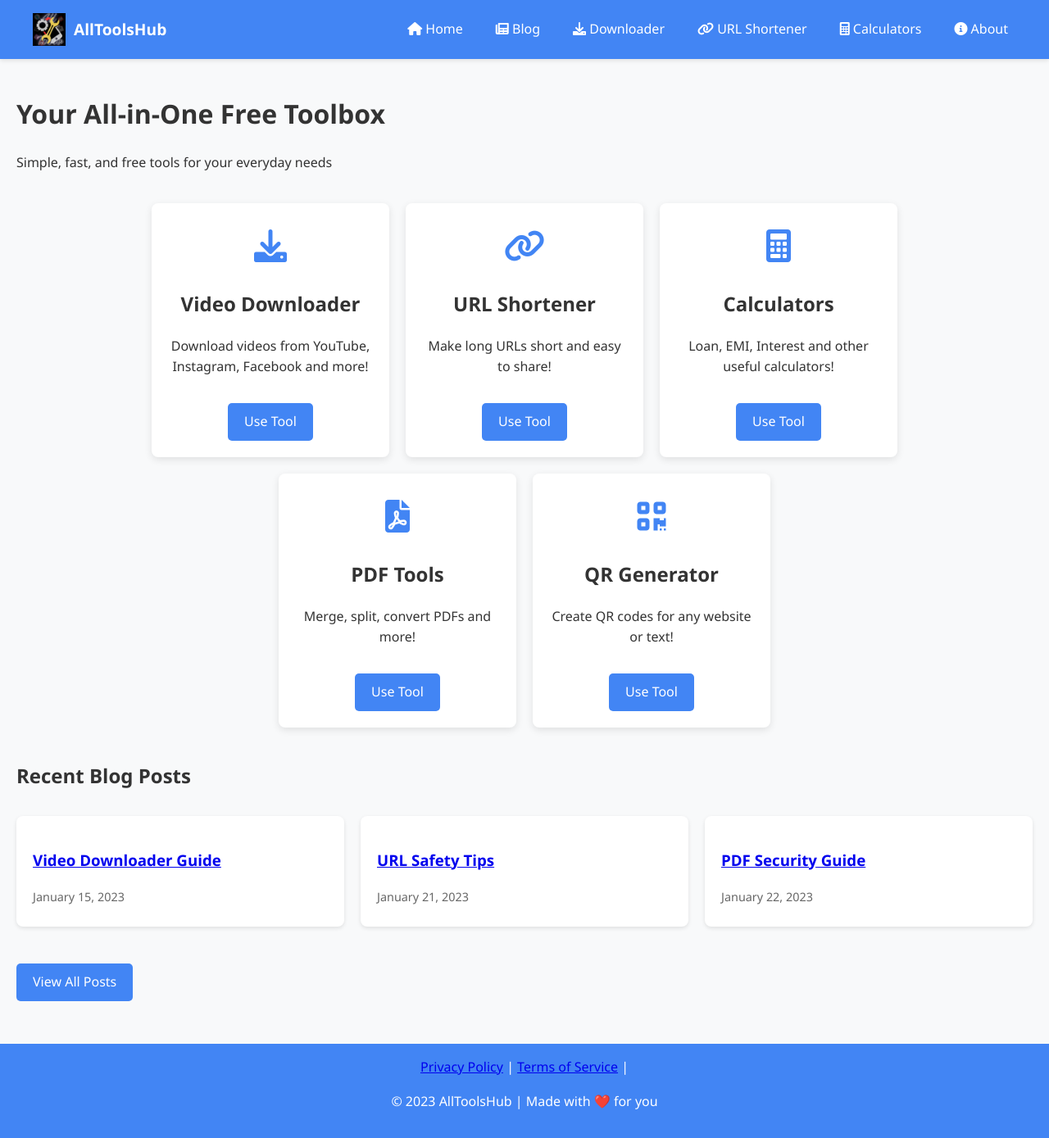
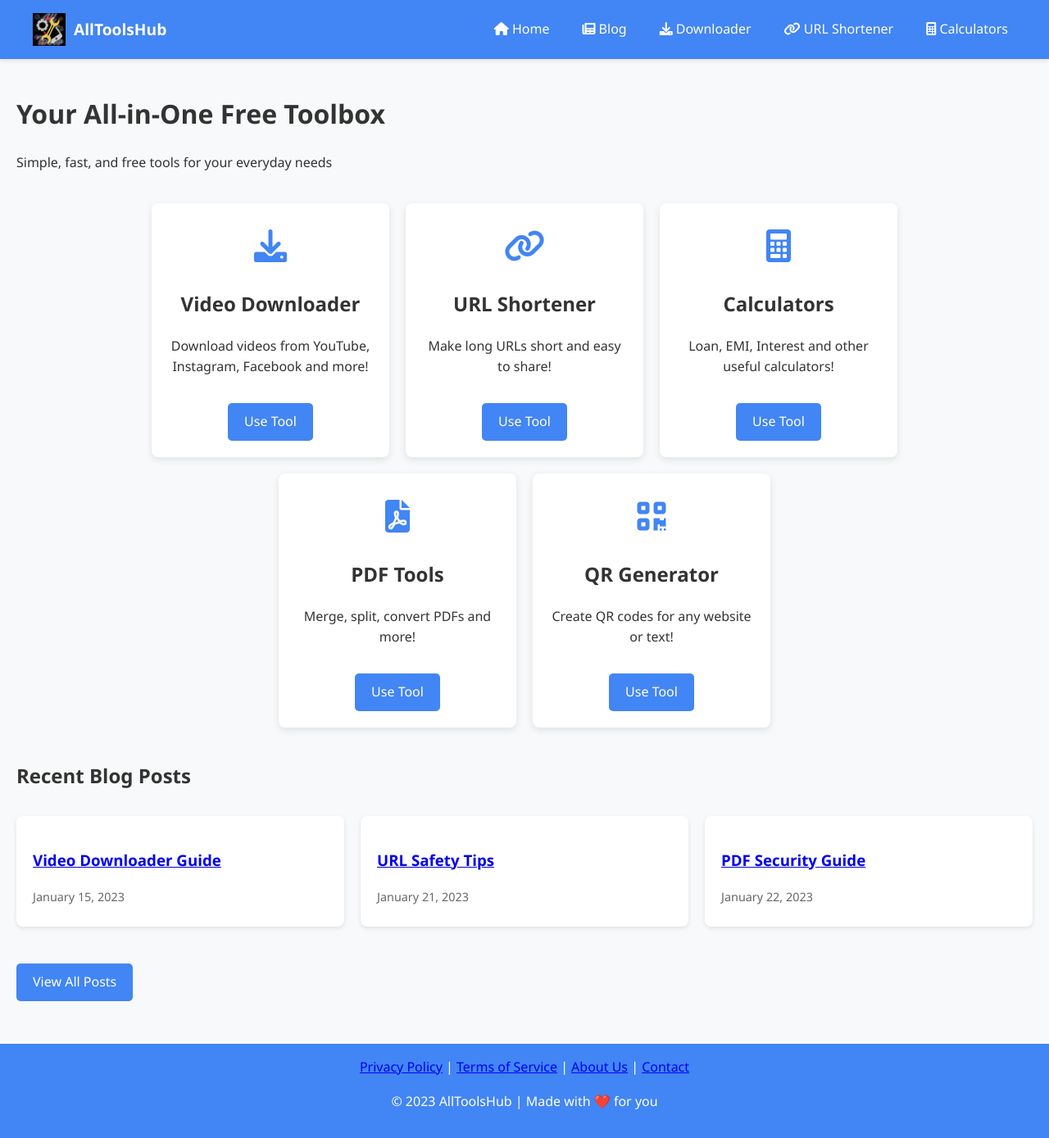
Before and after one commit to hustlepn/AllToolsHub, a Flask app: page / in a window 1280 px wide. Shown: the whole page at 82% size. Run offline with Flask 3, Linux system fonts and the light colour scheme.

Commit message:
Update base.html

```diff
--- a/templates/base.html
+++ b/templates/base.html
@@ -35,7 +35,7 @@
                     <a href="/downloader"><i class="fas fa-download"></i> Downloader</a>
                     <a href="/urlshortener"><i class="fas fa-link"></i> URL Shortener</a>
                     <a href="/calculators"><i class="fas fa-calculator"></i> Calculators</a>
-                    <a href="/about"><i class="fas fa-info-circle"></i> About</a>
+                    <!-- About link removed from here -->
                 </div>
             </div>
         </nav>
@@ -49,7 +49,8 @@
         <div class="footer-links">
             <a href="/privacy">Privacy Policy</a> |
             <a href="/terms">Terms of Service</a> |
-
+            <a href="/about">About Us</a> |  <!-- Moved to footer -->
+            <a href="/contact">Contact</a>
         </div>
         <p>&copy; 2023 AllToolsHub | Made with ❤️ for you</p>
     </footer>
```
